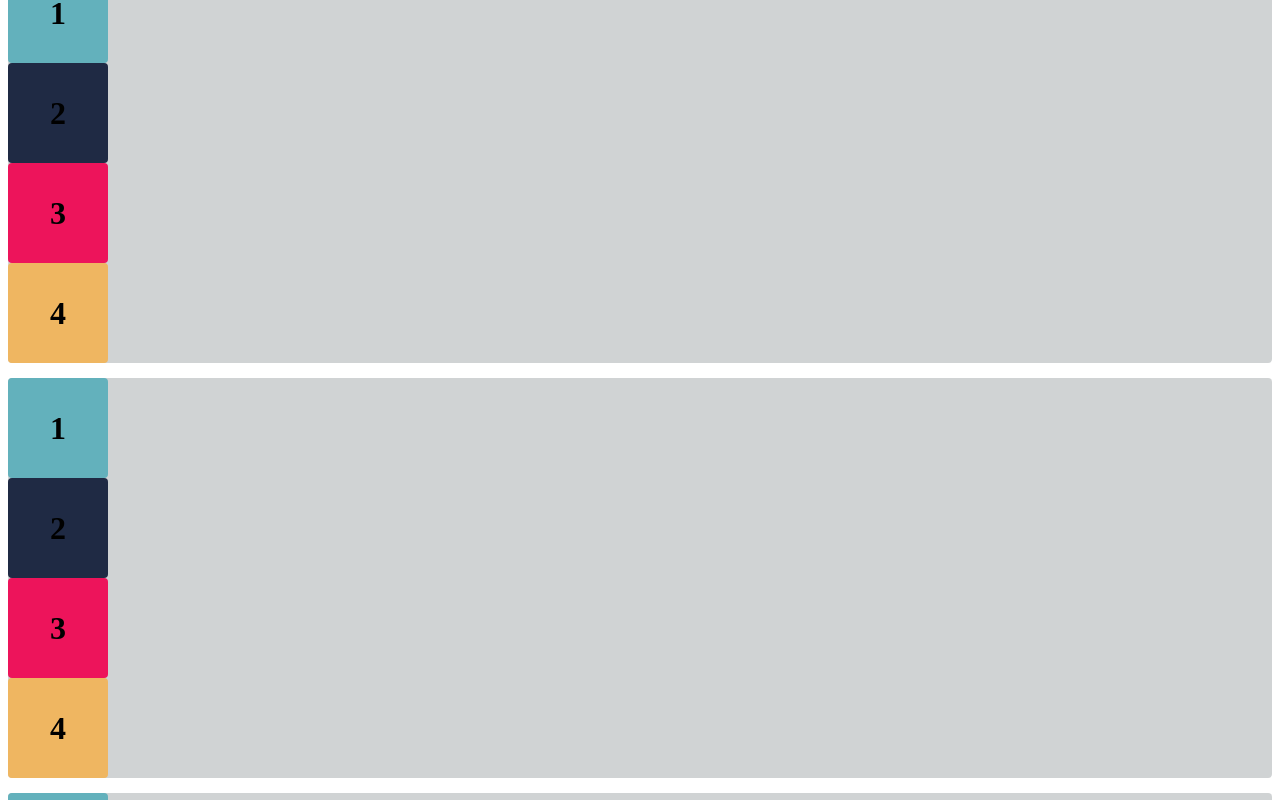
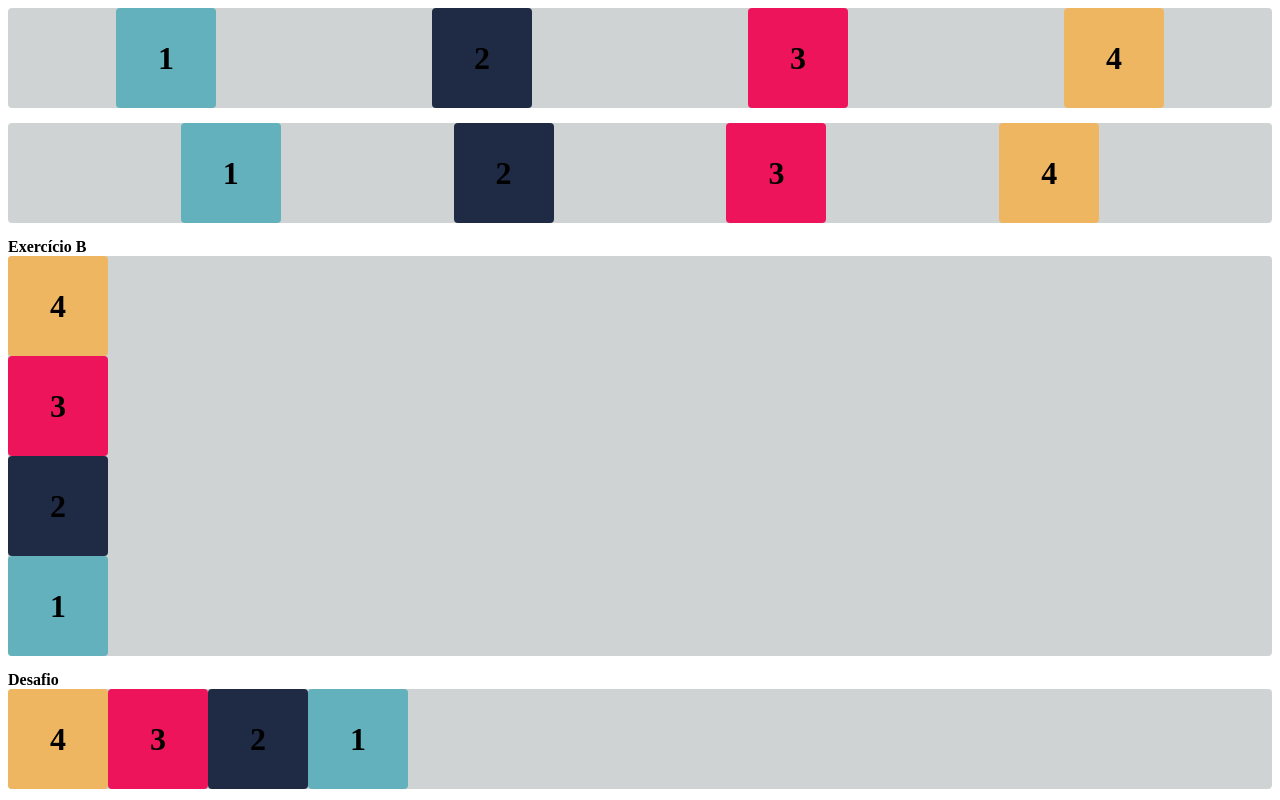
Before and after one commit to lucas-eiki/flexbox-atividade-02, a plain HTML site: page index.html in a window 1280 px wide. Shown: the part 460-1260 px from the top of the page. Drawn offline with Linux system fonts and the light colour scheme.

Commit message:
exercicio A, B e desafio feitos

```diff
--- a/estilo.css
+++ b/estilo.css
@@ -36,23 +36,39 @@ h1 {
 /* Insira o código abaixo */
 
 .container1 {
-
+    display: flex;
 }
 
 .container2 {
-
+    display: flex;
+    justify-content: flex-end;
 }
 
 .container3 {
-
+    display: flex;
+    justify-content: center;
 }
 
 .container4 {
-
+    display: flex;
+    justify-content: space-between;
 }
 .container5 {
+    display: flex;
+    justify-content: space-around;
+}
+.container6 {
+    display: flex;
+    justify-content: space-evenly;
+}
 
+.container-exercicioB {
+    display: flex;
+    flex-direction: column-reverse;
 }
-.container-6 {
 
+.container-desafio {
+    display: flex;
+    justify-content: flex-end;
+    flex-direction: row-reverse;
 }
--- a/index.html
+++ b/index.html
@@ -47,7 +47,20 @@
         <div class="flex-item box3"><h1>3</h1></div>
         <div class="flex-item box4"><h1>4</h1></div>
     </div>
-
+    <b>Exercício B</b>
+    <div class="base container-exercicioB">
+        <div class="flex-item box1"><h1>1</h1></div>
+        <div class="flex-item box2"><h1>2</h1></div>
+        <div class="flex-item box3"><h1>3</h1></div>
+        <div class="flex-item box4"><h1>4</h1></div>
+    </div>
+    <b>Desafio</b>
+    <div class="base container-desafio">
+        <div class="flex-item box1"><h1>1</h1></div>
+        <div class="flex-item box2"><h1>2</h1></div>
+        <div class="flex-item box3"><h1>3</h1></div>
+        <div class="flex-item box4"><h1>4</h1></div>
+    </div>
 </body>
 
 </html>
```
